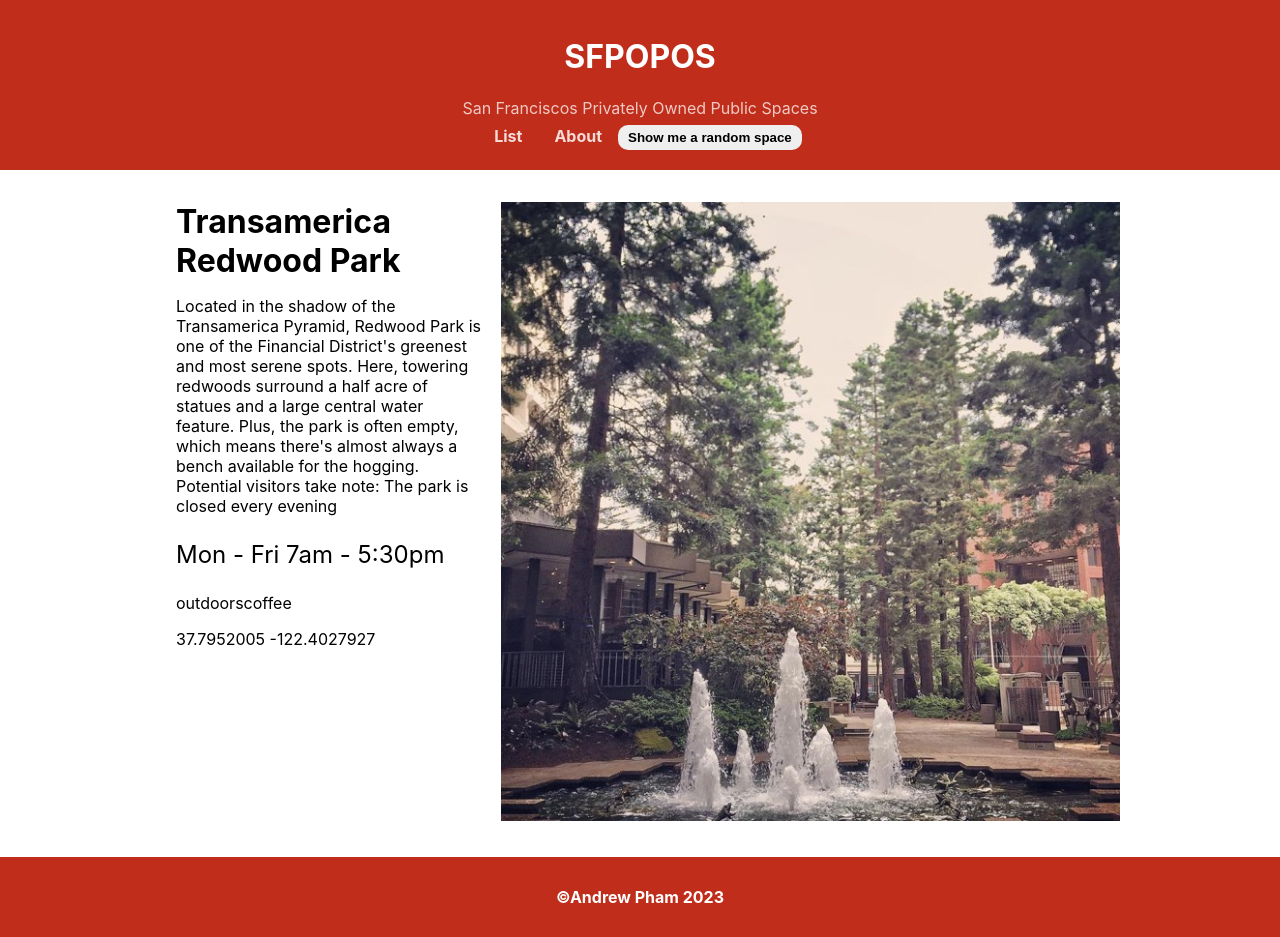
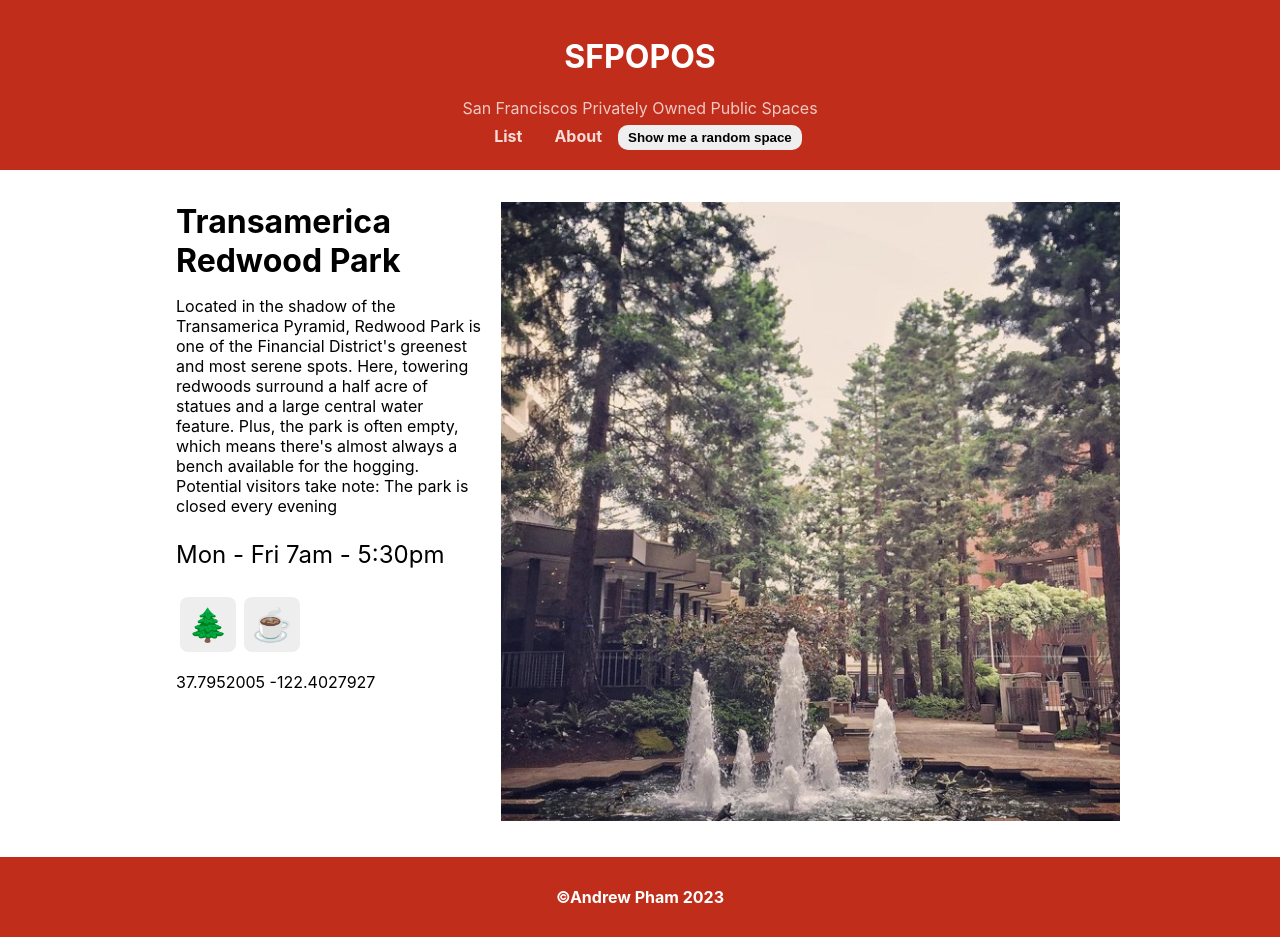
Before and after one commit to andrewphm/sfpopos, a React (Create React App) app: page /#/details/0 in a window 1280 px wide. Built offline with nearby package versions, Linux system fonts and the light colour scheme.

Commit message:
Add Feature list represented with emoji

```diff
--- a/src/components/POPOSDetails/POPOSDetails.js
+++ b/src/components/POPOSDetails/POPOSDetails.js
@@ -2,6 +2,7 @@
 import { useParams } from 'react-router';
 import data from '../../sfpopos-data.json';
 import './POPOSDetails.css';
+import POPOSFeatureList from '../POPOSFeatureList/POPOSFeatureList';
 
 function POPOSDetails(props) {
   const params = useParams();
@@ -17,7 +18,7 @@
         <h1 className="POPOSDetails-title">{title}</h1>
         <p className="POPOSDetails-desc">{desc}</p>
         <p className="POPOSDetails-hours">{hours}</p>
-        <p className="POPOSDetails-features">{features}</p>
+        <POPOSFeatureList features={features} />
         <p className="POPOSDetails-geo">
           {geo.lat} {geo.lon}
         </p>
--- /dev/null
+++ b/src/components/POPOSFeature/POPOSFeature.css
@@ -0,0 +1,7 @@
+.POPOSFeature {
+  font-size: 2em;
+  padding: 0.25em;
+  margin: 0.125em;
+  border-radius: 0.25em;
+  background-color: #eee;
+}
--- /dev/null
+++ b/src/components/POPOSFeature/POPOSFeature.js
@@ -0,0 +1,26 @@
+import React from 'react';
+import './POPOSFeature.css';
+
+function getFeature(str) {
+  switch (str) {
+    case 'outdoors':
+      return '🌲';
+    case 'coffee':
+      return '☕️';
+    case 'art':
+      return '🖼';
+    case 'toilet':
+      return '🚽';
+    case 'power':
+      return '🔌';
+    default:
+      return '？';
+  }
+}
+
+function POPOSFeature(props) {
+  const emoji = getFeature(props.name);
+  return <div className="POPOSFeature">{emoji}</div>;
+}
+
+export default POPOSFeature;
--- /dev/null
+++ b/src/components/POPOSFeatureList/POPOSFeatureList.css
@@ -0,0 +1,3 @@
+.POPOSFeatureList {
+  display: flex;
+}
--- /dev/null
+++ b/src/components/POPOSFeatureList/POPOSFeatureList.js
@@ -0,0 +1,12 @@
+import React from 'react';
+import POPOSFeature from '../POPOSFeature/POPOSFeature';
+import './POPOSFeatureList.css';
+
+function POPOSFeatureList(props) {
+  const icons = props.features.map((feature) => {
+    return <POPOSFeature key={feature} name={feature} />;
+  });
+  return <div className="POPOSFeatureList">{icons}</div>;
+}
+
+export default POPOSFeatureList;
```
